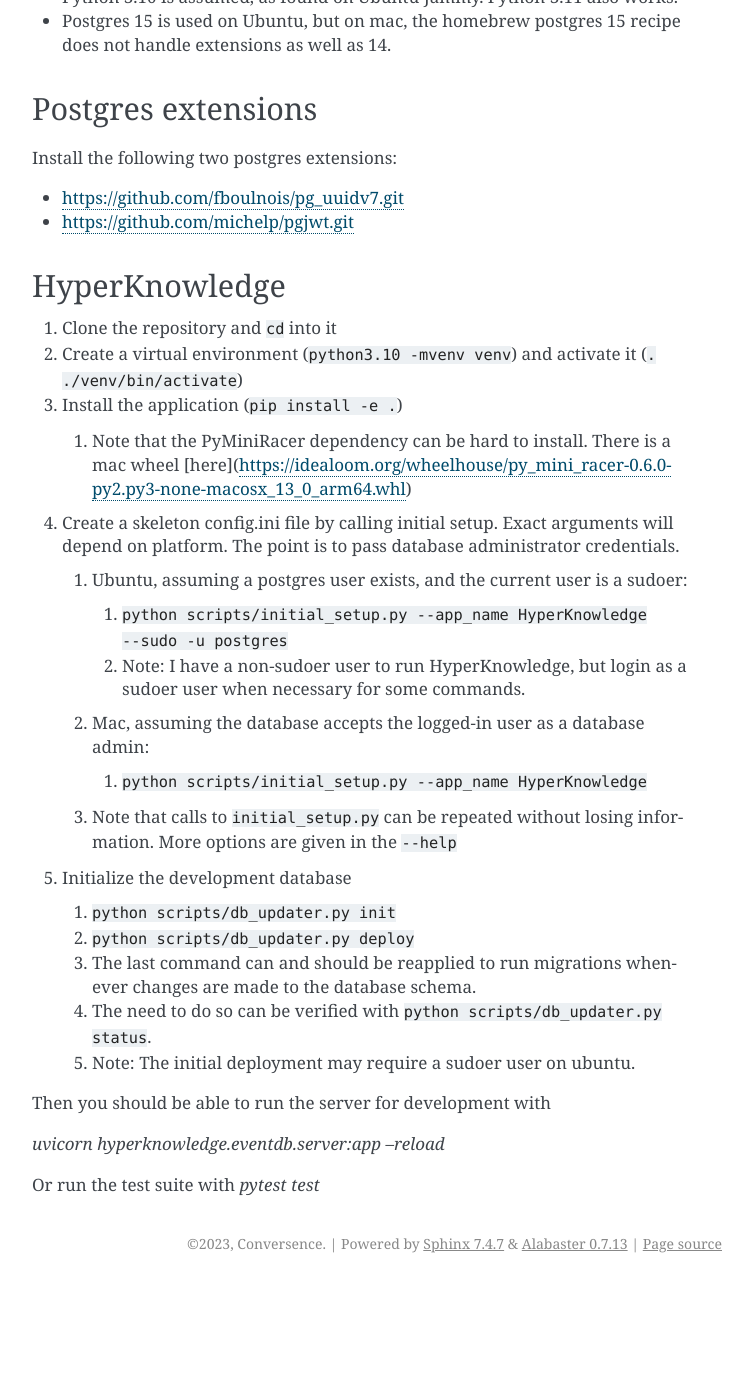
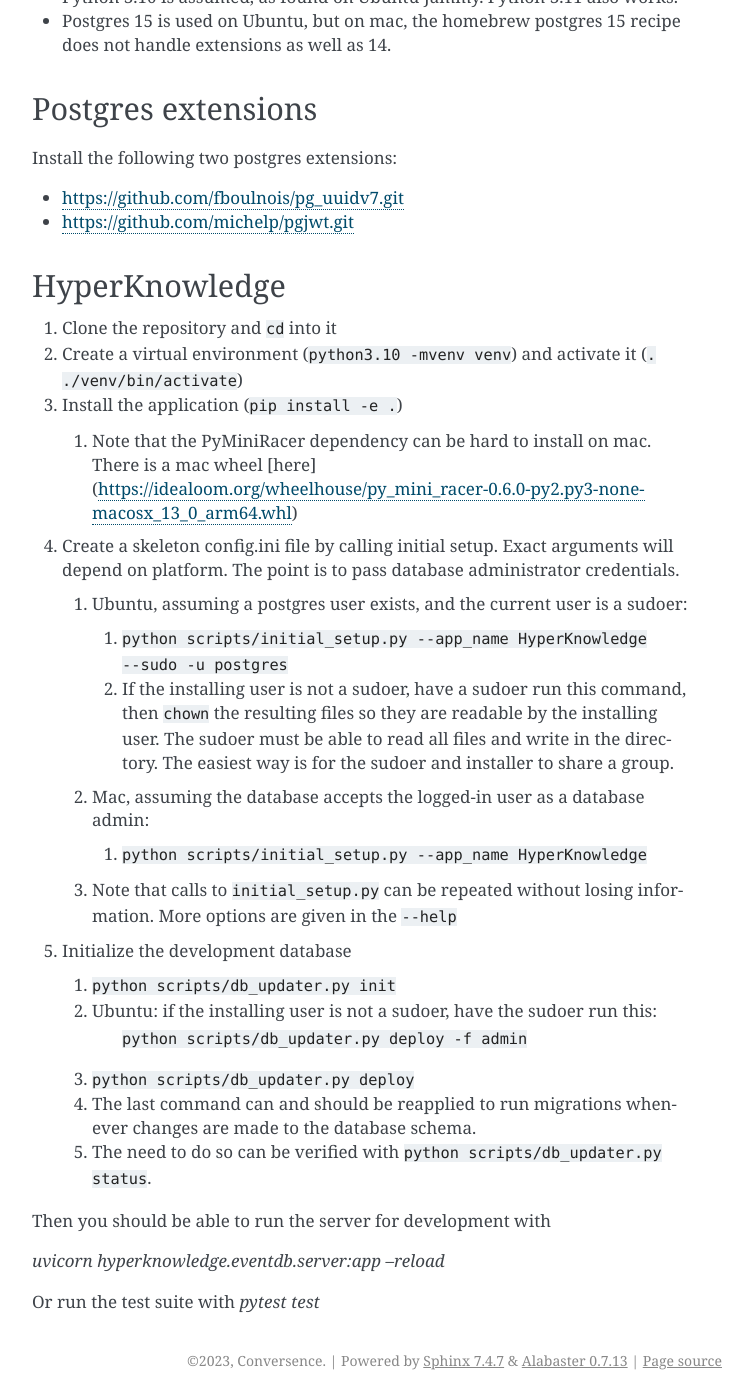
Before and after one commit to conversence/hyperknowledge, a Sphinx documentation site: the page built from doc/install.rst, in a window 1280 px wide and 1400 px high, scrolled down 517 px. Shown: the whole window, without its empty margins (388-1140 px from the left). Built offline with Sphinx 7.4.7, drawn with Linux system fonts in a browser that asks for light colours; pages that are not in the unit, such as notebooks, are missing from menus; before the commit the page ends 1800 px from its top, so only the background shows below that.

Commit message:
refinements to install instructions

```diff
--- a/doc/install.rst
+++ b/doc/install.rst
@@ -40,13 +40,16 @@
 1. Clone the repository and ``cd`` into it
 2. Create a virtual environment (``python3.10 -mvenv venv``) and activate it (``. ./venv/bin/activate``)
 3. Install the application (``pip install -e .``)
-  1. Note that the PyMiniRacer dependency can be hard to install. There is a mac wheel [here](https://idealoom.org/wheelhouse/py_mini_racer-0.6.0-py2.py3-none-macosx_13_0_arm64.whl)
+  1. Note that the PyMiniRacer dependency can be hard to install on mac. There is a mac wheel [here](https://idealoom.org/wheelhouse/py_mini_racer-0.6.0-py2.py3-none-macosx_13_0_arm64.whl)
 4. Create a skeleton config.ini file by calling initial setup. Exact arguments will depend on platform. The point is to pass database administrator credentials.
 
   1. Ubuntu, assuming a postgres user exists, and the current user is a sudoer:
 
     1. ``python scripts/initial_setup.py --app_name HyperKnowledge --sudo -u postgres``
-    2. Note: I have a non-sudoer user to run HyperKnowledge, but login as a sudoer user when necessary for some commands.
+    2. If the installing user is not a sudoer, have a sudoer run this command, then
+       ``chown`` the resulting files so they are readable by the installing user.
+       The sudoer must be able to read all files and write in the directory.
+       The easiest way is for the sudoer and installer to share a group.
 
   2. Mac, assuming the database accepts the logged-in user as a database admin:
 
@@ -57,10 +60,11 @@
 5. Initialize the development database
 
   1. ``python scripts/db_updater.py init``
-  2. ``python scripts/db_updater.py deploy``
-  3. The last command can and should be reapplied to run migrations whenever changes are made to the database schema.
-  4. The need to do so can be verified with ``python scripts/db_updater.py status``.
-  5. Note: The initial deployment may require a sudoer user on ubuntu.
+  2. Ubuntu: if the installing user is not a sudoer, have the sudoer run this:
+      ``python scripts/db_updater.py deploy -f admin``
+  3. ``python scripts/db_updater.py deploy``
+  4. The last command can and should be reapplied to run migrations whenever changes are made to the database schema.
+  5. The need to do so can be verified with ``python scripts/db_updater.py status``.
 
 Then you should be able to run the server for development with
 
```
Also changed, not shown: 1 other file.
